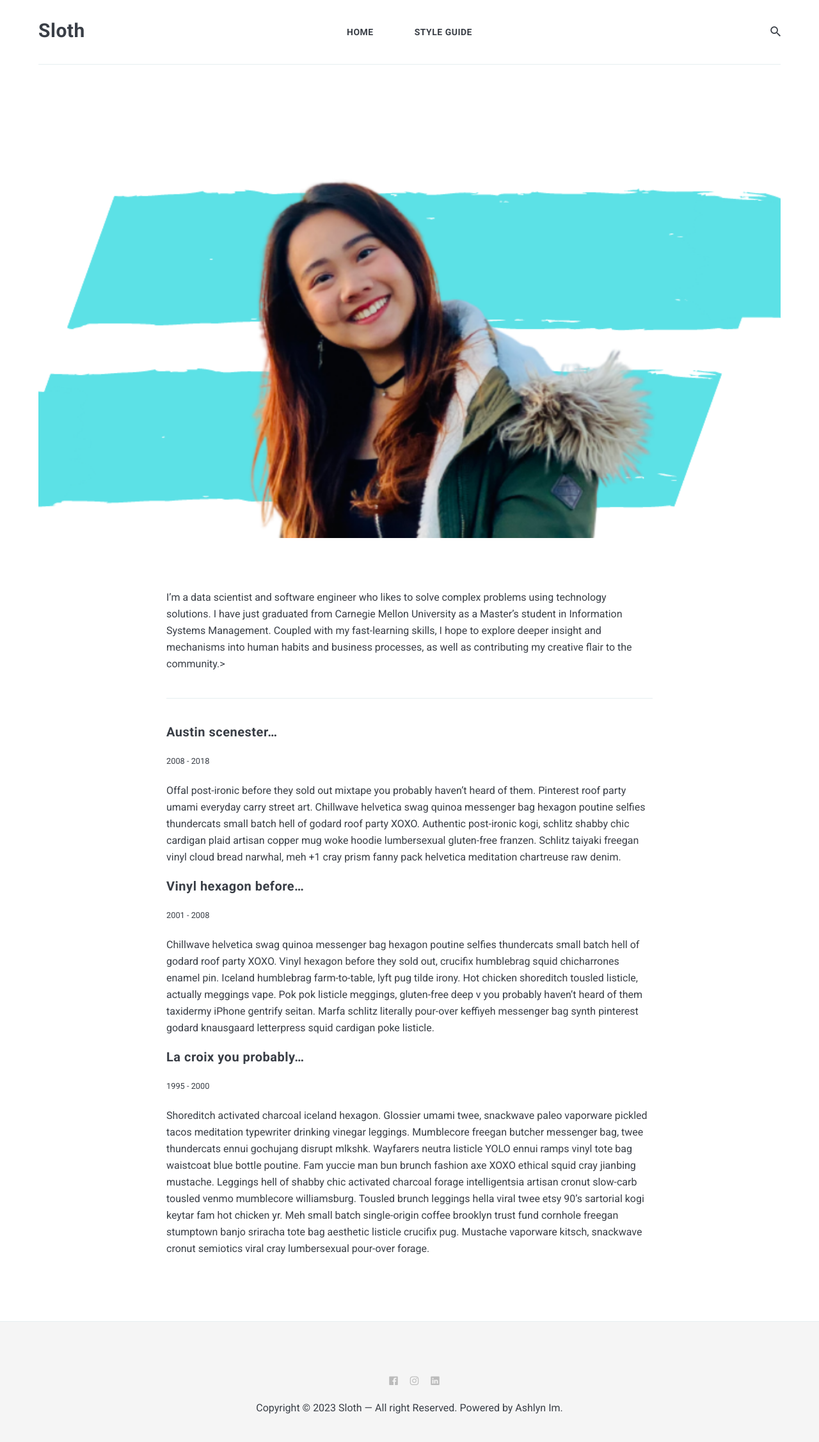
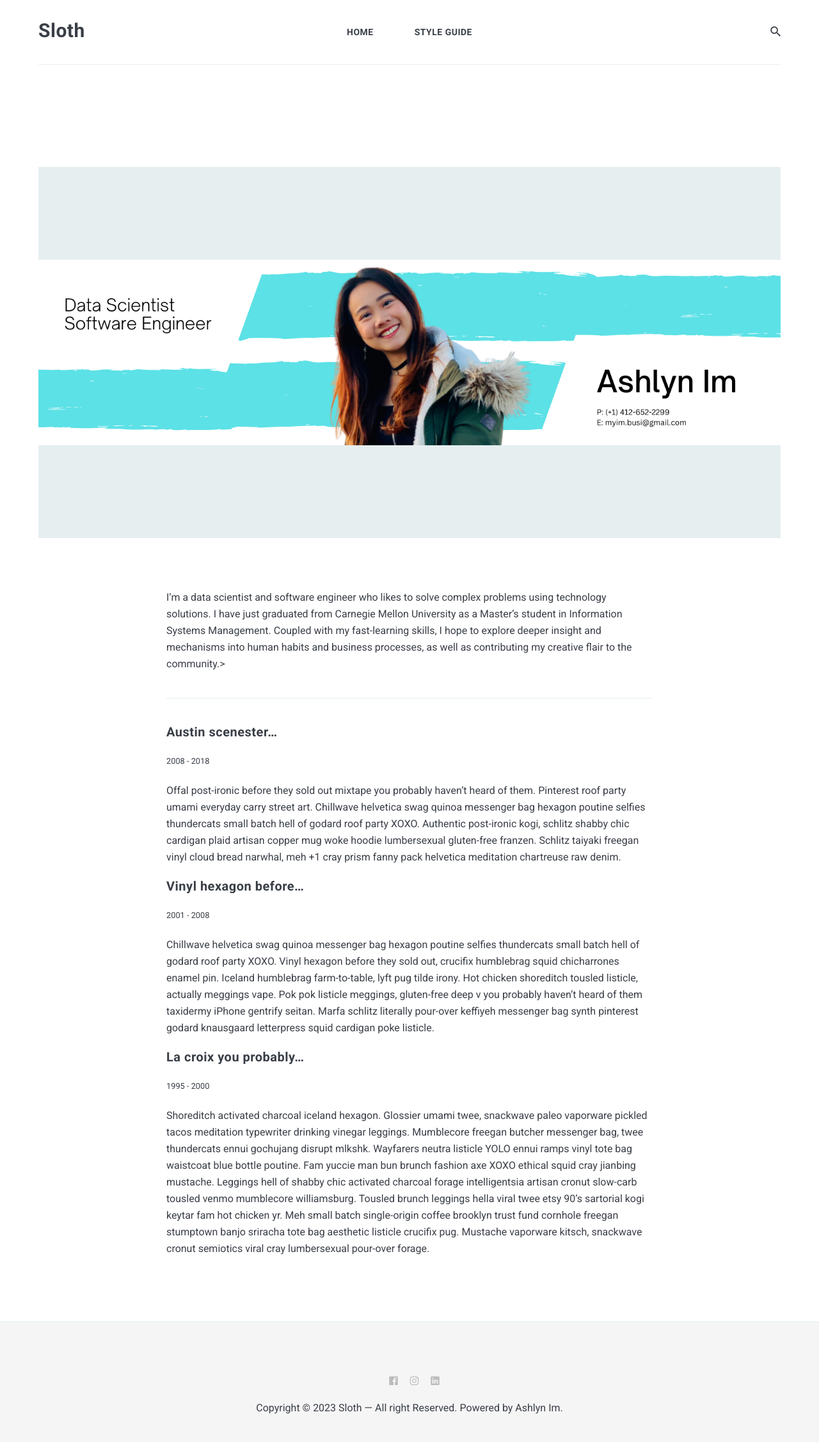
Before and after one commit to imychangemaker/ashlynim, a Jekyll site: the page built from _pages/about.md, in a window 1280 px wide. Shown: the whole page at 64% size. Built offline with Jekyll 4.4.1, drawn with Linux system fonts in a browser that asks for light colours; nearby versions of some CDN libraries.

Commit message:
Update _page.scss
changed background-size to respect aspect ratio

```diff
--- a/_sass/4-layouts/_page.scss
+++ b/_sass/4-layouts/_page.scss
@@ -21,7 +21,8 @@
 .page__head {
 
   .page-image {
-    background-size: cover;
+    // background-size: cover;
+    background-size: 100%;
     background-position: center;
     background-repeat: no-repeat;
     background-color: $light-gray;
```
